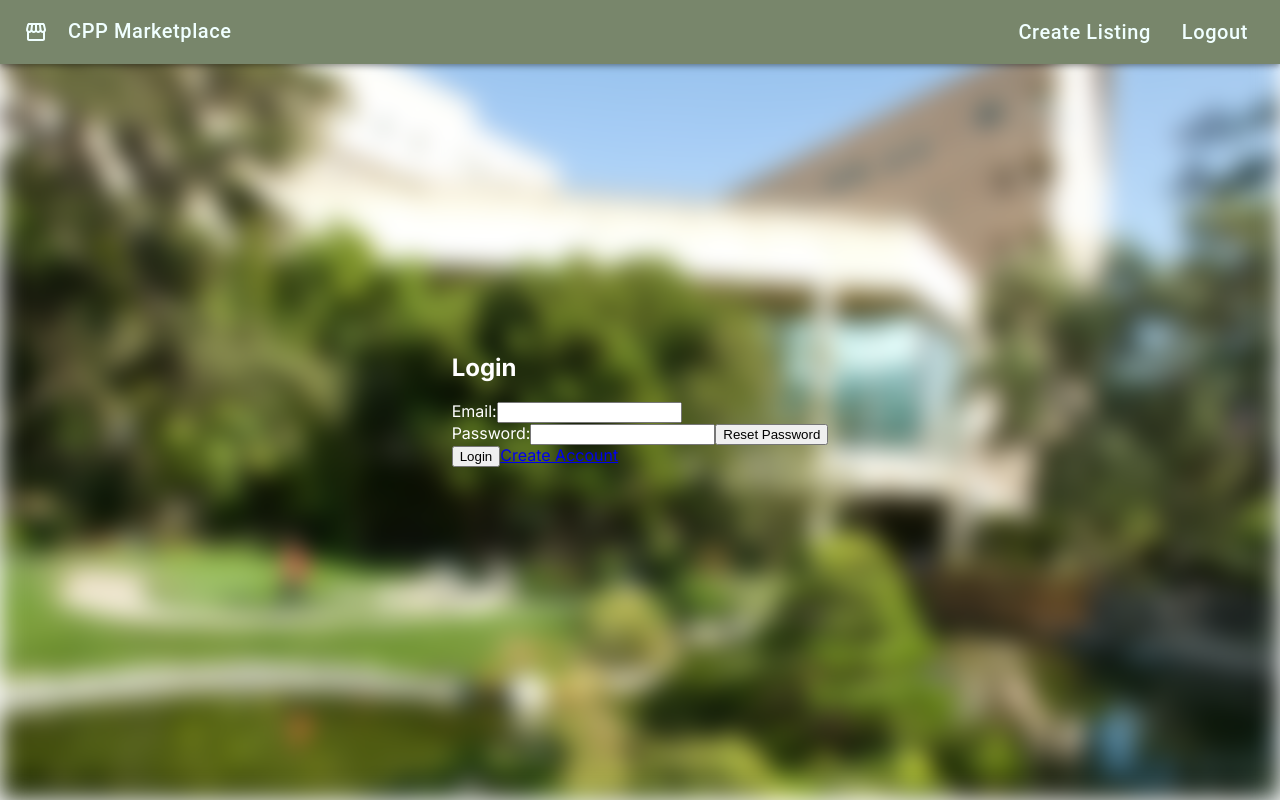
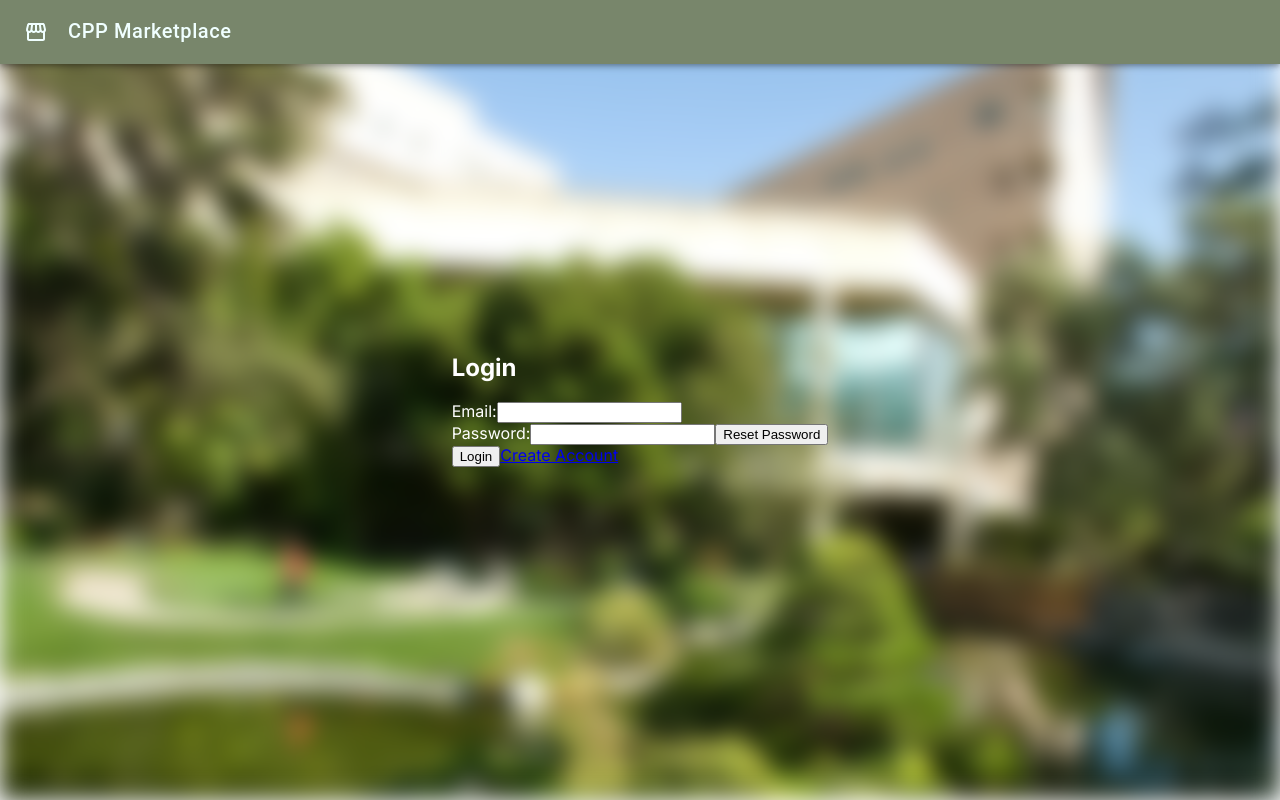
Before and after one commit to phillip-che/BroncoHacks, a Next.js app in the folder cpp-marketplace/: page / in a window 1280 px wide. Built offline with nearby package versions, Linux system fonts and the light colour scheme; no server answers.

Commit message:
add conditional rendering for navbar buttons

```diff
--- a/cpp-marketplace/components/Navbar.tsx
+++ b/cpp-marketplace/components/Navbar.tsx
@@ -1,19 +1,31 @@
 // Navbar.tsx
-import React from 'react';
-import { AppBar, Toolbar, Typography, Button, IconButton } from '@mui/material';
-import { getAuth, signOut } from "firebase/auth";
+import { useEffect, useState } from 'react';
+import { AppBar, Toolbar, Button, IconButton } from '@mui/material';
+import { getAuth, onAuthStateChanged, signOut } from "firebase/auth";
 import StorefrontIcon from '@mui/icons-material/Storefront';
 import '../styles/Navbar.css'; // Adjust the path based on your project structure
 
 const Navbar: React.FC = () => {
 
-  const handleLogoutClick = () => {
   const auth = getAuth();
 
+  const [isLoggedIn, setIsLoggedIn] = useState(false);
+
+  useEffect(() => {
+    onAuthStateChanged(auth, (user) => {
+      if (user && user.emailVerified) {
+        setIsLoggedIn(true);
+      } else {
+        setIsLoggedIn(false);
+      }
+    });
+  }, [auth])
+
+  const handleLogoutClick = () => {
     signOut(auth).then(() => {
       alert("Successfully Logged Out.")
     }).catch((error) => {
-      // An error happened.
+      alert(error.message);
     });
   }
 
@@ -28,12 +40,14 @@
             <Button color="inherit" style={{ textTransform: 'none'}}>CPP Marketplace</Button>
           </a>
         </div>
+        {isLoggedIn ?
           <div className="navbar-right-buttons">
             <a href="/createlisting">
               <Button color="inherit" style={{ textTransform: 'none', marginRight: '15px'}}>Create Listing</Button>
             </a>
             <Button onClick={handleLogoutClick} color="inherit" style={{ textTransform: 'none'}}>Logout</Button>
           </div>
+        : null }
       </Toolbar>
     </AppBar>
   );
--- a/cpp-marketplace/src/app/page.tsx
+++ b/cpp-marketplace/src/app/page.tsx
@@ -5,8 +5,6 @@
 import { useEffect, useState } from 'react';
 import { useRouter } from 'next/navigation';
 import Navbar from '../../components/Navbar';
-import PostForm from 'components/Post/postform';
-import backgroundImage from '../../styles/cppbackgroundpic.jpg'
 
 export default function Home() {
 
@@ -19,7 +17,9 @@
       console.log(user);
       if (user && user.emailVerified) {
         setUserID(user.uid);
-        // router.push('/home');
+        router.push('/home');
+      } else {
+        setUserID("");
       }
     });
 
@@ -27,21 +27,16 @@
 
   return (
     <main>
-
       {userID ?
       <div className="homepage-container">
         <div className="background-image" />
-      {/* <main className={styles.main}> */}
         <Navbar />
-        {/* Other content of your app */}
-      {/* </main> */}
       </div>
       : <div>
           <Navbar />
           <Login />
           <div className="background-image" />
         </div>}
-      {/* <SignUp /> */}
     </main>
   );
 };
```
Also changed, not shown: 1 other file (tests, documents, lock files or other folders). Lines whose indentation alone changed are shown as unchanged.
